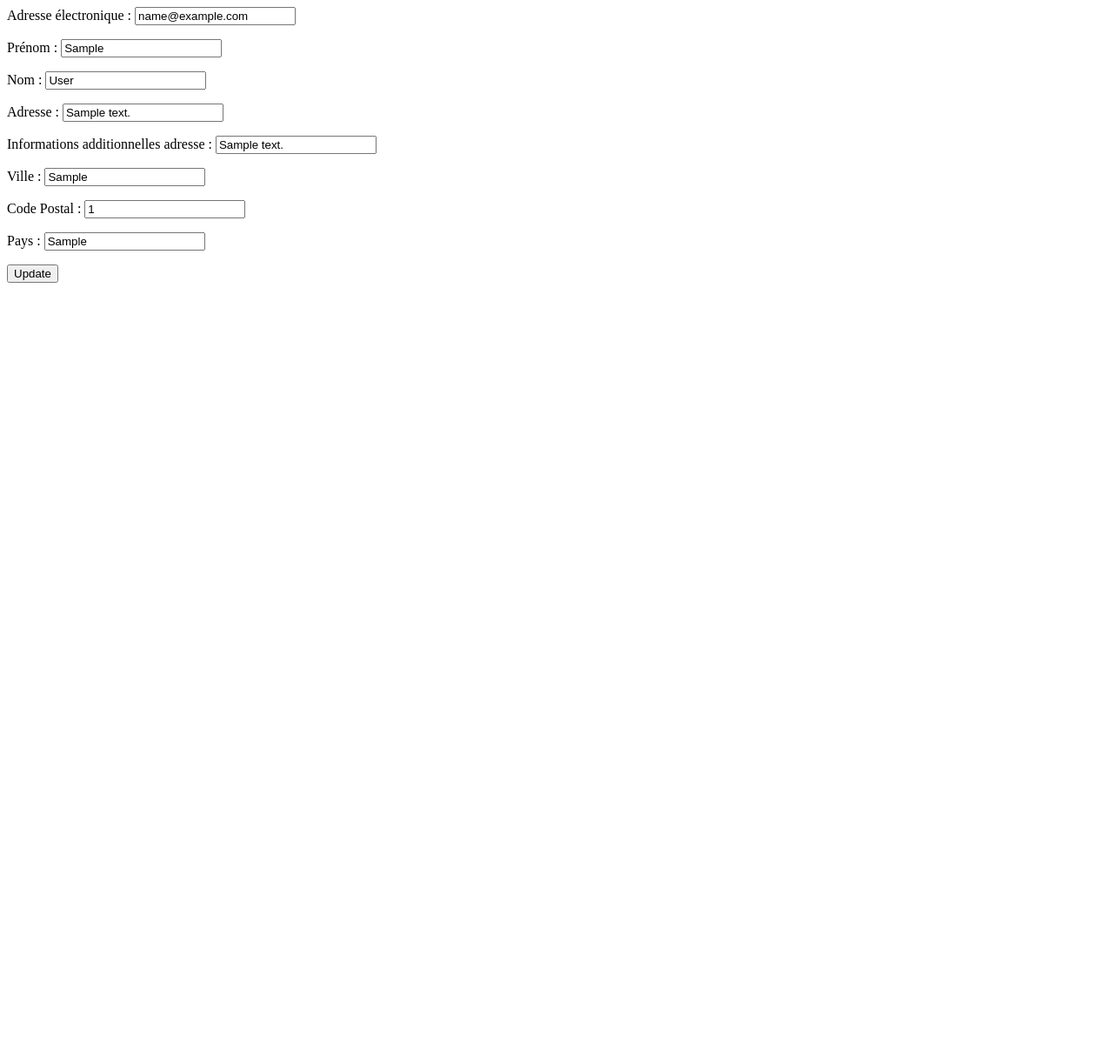
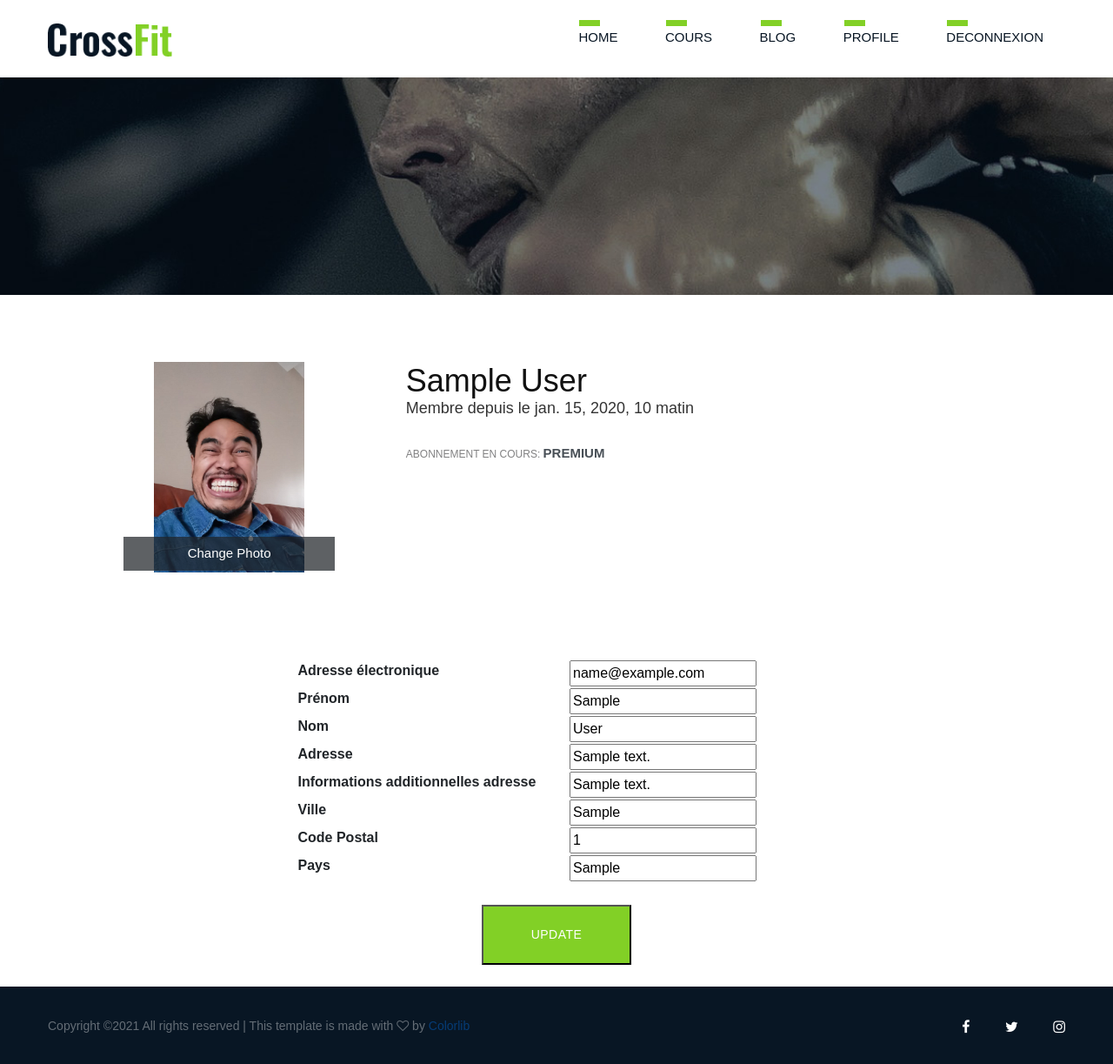
Before and after one commit to AngoGG/EasyWod, a Django app: page /user/update/1 in a window 1280 px wide. Shown: the whole page at 87% size. Before the commit the page ends 325 px from the top, so only its background shows below. Run offline with Django 3.2, Linux system fonts and the light colour scheme; a user stored in the database is signed in; tables that the repository leaves empty hold one stand-in row (values such as "Sample post"); some libraries are stand-ins or nearby versions.

Commit message:
Can now update member profile informations

```diff
--- a/user/templates/user/user_update.html
+++ b/user/templates/user/user_update.html
@@ -1,4 +1,93 @@
-<form method="post">{% csrf_token %}
-    {{ form.as_p }}
-    <input type="submit" value="Update">
-</form>
+{% extends "website/base.html" %}
+{% load static %}
+
+{% block title %}
+- Création Compte {{ block.super }}
+{% endblock %}
+
+{% block content %}
+<!-- Hero Section Begin -->
+<div class="hero-section set-bg" data-setbg="{% static "img/profile-bg.jpg" %}">
+    <div class="container text-center">
+        <div class="row">
+            <div class="hero-text col-lg-12">
+            </div>
+        </div>
+    </div>
+</div>
+<!-- Hero Section End -->
+{% if request.path|slice:":13" == '/user/detail/'%}
+<div class="container emp-profile">
+    <div class="row">
+        <div class="col-lg-4">
+            <div class="profile-img">
+                <img src="{% static "img/team/coach-tiven.png" %}" style="max-width:50%; height:auto; " alt=""/>
+                <div class="file btn btn-lg btn-primary">
+                    Change Photo
+                    <input type="file" name="file"/>
+                </div>
+            </div>
+        </div>
+        <div class="col-lg-6">
+            <div class="profile-head">
+                <h2>
+                    {{ member.first_name }} {{ member.last_name }}
+                </h2>
+                <h5>
+                    Membre depuis le {{ member.date_joined }}
+                </h5>
+                <p class="proile-rating">ABONNEMENT EN COURS: <span>{{member.user_membership.membership.membership_type}}</span></p>
+            </div>
+         </div>
+    </div>
+</div>
+{% else %}
+<div class="container emp-profile">
+    <div class="row">
+        <div class="col-lg-4">
+            <div class="profile-img">
+                <img src="{% static "img/team/coach-tiven.png" %}" style="max-width:50%; height:auto; " alt=""/>
+                <div class="file btn btn-lg btn-primary">
+                    Change Photo
+                    <input type="file" name="file"/>
+                </div>
+            </div>
+        </div>
+        <div class="col-lg-6">
+            <div class="profile-head">
+                <h2>
+                    {{ user.first_name }} {{ user.last_name }}
+                </h2>
+                <h5>
+                    Membre depuis le {{ user.date_joined }}
+                </h5>
+                <p class="proile-rating">ABONNEMENT EN COURS: <span>{{user.user_membership.membership.membership_type}}</span></p>
+            </div>
+         </div>
+    </div>
+</div>
+{% endif %}
+
+<div class="col-lg-12 flex d-flex justify-content-center">
+    <div class="col-lg-6">
+        <div class="tab-content profile-tab" id="myTabContent">
+            <form method="post">
+                {% csrf_token %}
+                <div class="row">
+                {% for field in form %}
+                    <div class="col-lg-6 align-text-center">
+                        <label>{{field.label}}</label>
+                    </div>
+                    <div class="col-lg-6">
+                        {{field}}
+                    </div>
+                    {% endfor %}
+                </div>
+                <div class="text-center">
+                    <input type="submit" value="Update" class="primary-btn" style="margin-top:25px;margin-bottom:25px;">
+                </div>
+            </form>
+        </div>
+    </div>
+</div>
+{% endblock %}
--- a/user/views.py
+++ b/user/views.py
@@ -1,7 +1,8 @@
 import datetime
+from django.contrib import messages  # import messages
 from django.contrib.auth import authenticate, login, logout, update_session_auth_hash
 from django.contrib.auth.forms import PasswordChangeForm
-from django.contrib.auth.mixins import LoginRequiredMixin
+from django.contrib.auth.mixins import LoginRequiredMixin, UserPassesTestMixin
 from django.http import HttpRequest, HttpResponse
 from django.shortcuts import redirect, render
 from django.urls import reverse_lazy, reverse
@@ -117,7 +118,15 @@ class MemberDetailView(DetailView):
         return context
 
 
-class MemberUpdateView(LoginRequiredMixin, UpdateView):
+class MemberUpdateView(UserPassesTestMixin, UpdateView):
+    def test_func(self):
+        return (
+            True
+            if self.request.user.is_authenticated
+            and self.request.user.type == "EMPLOYEE"
+            else False
+        )
+
     model = User
     context_object_name = "member"
     template_name = "user/user_update.html"
@@ -133,7 +142,10 @@ class MemberUpdateView(LoginRequiredMixin, UpdateView):
     ]
 
     def get_success_url(self):
-        return reverse('user:list')
+        messages.success(
+            self.request, "Les informations du membre ont bien été mises à jour.",
+        )
+        return reverse('user:member_list')
 
 
 class UserPasswordChangeView(LoginRequiredMixin, FormView):
@@ -156,7 +168,14 @@ class UserPasswordChangeView(LoginRequiredMixin, FormView):
         return render(request, "user/change_password.html", locals())
 
 
-class MemberListView(LoginRequiredMixin, ListView):
+class MemberListView(UserPassesTestMixin, ListView):
+    def test_func(self):
+        return (
+            True
+            if self.request.user.is_authenticated
+            and self.request.user.type == "EMPLOYEE"
+            else False
+        )
 
     paginate_by = 10  # if pagination is desired
     template_name = "user/member_list.html"
--- a/website/views.py
+++ b/website/views.py
@@ -2,6 +2,7 @@ from os import environ
 
 from django.contrib import messages  # import messages
 from django.contrib.auth.forms import PasswordResetForm
+from django.contrib.auth.mixins import LoginRequiredMixin, UserPassesTestMixin
 from django.contrib.auth.tokens import default_token_generator
 from django.core.mail import send_mail, BadHeaderError
 from django.db.models.query import QuerySet
```
